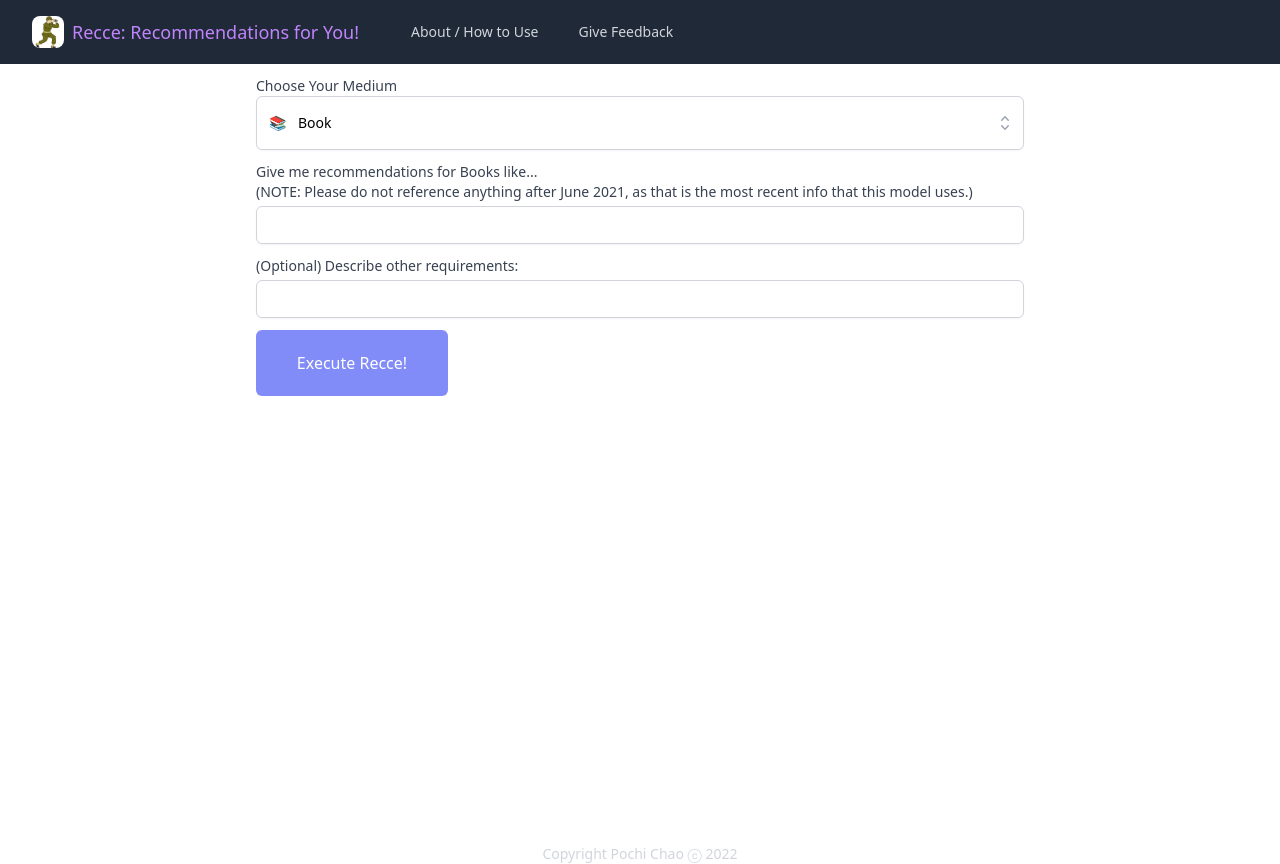
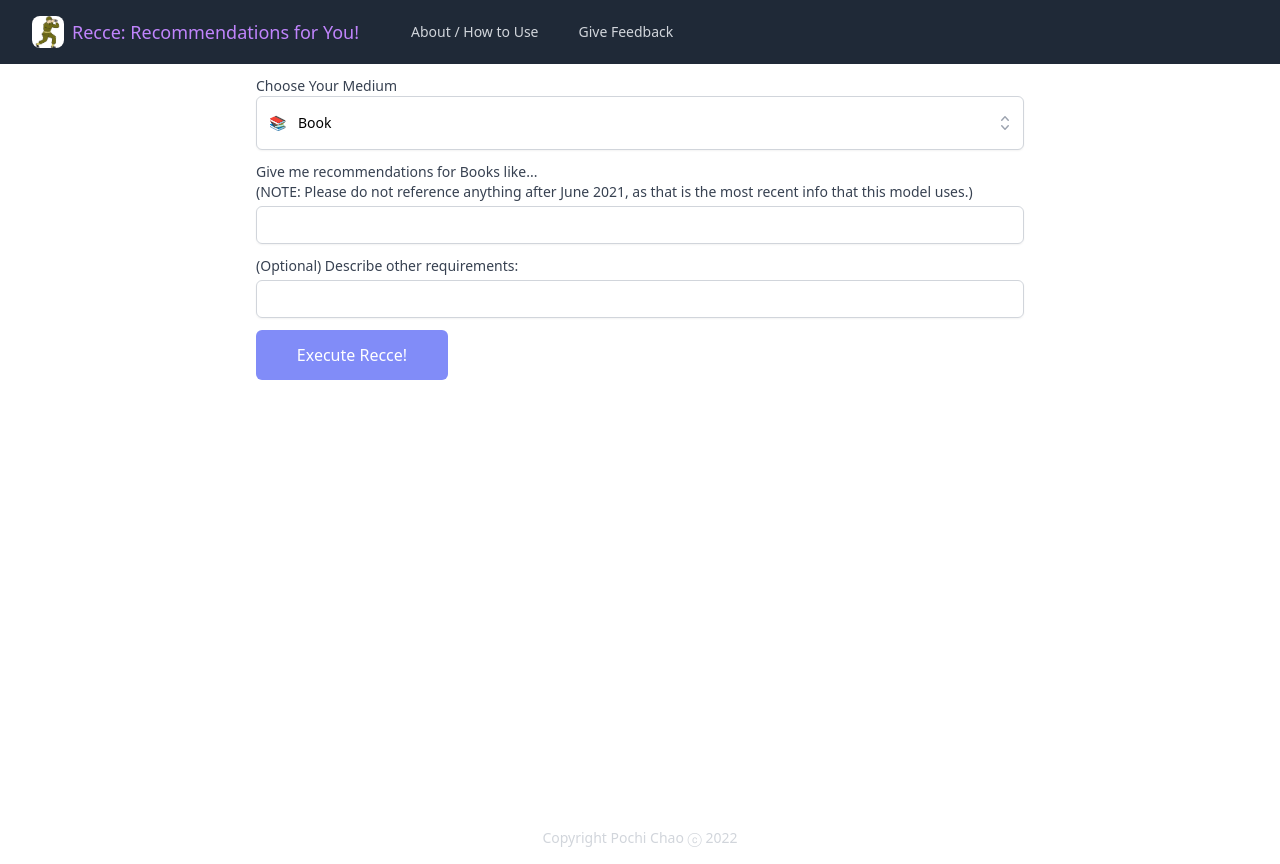
Before and after one commit to PochiChao/recce, a Next.js app: page / in a window 1280 px wide. Built offline with nearby package versions, Linux system fonts and the light colour scheme.

Commit message:
change padding on Execute Recce Button

```diff
--- a/src/pages/index.tsx
+++ b/src/pages/index.tsx
@@ -418,7 +418,7 @@ const Home: NextPage = () => {
           <div className="items-center justify-center pt-3">
             <button
               onClick={handleClick}
-              className="md:text-md flex w-1/4 items-center justify-center rounded-md border border-transparent bg-indigo-400 px-3 py-1 text-base font-medium text-white hover:bg-indigo-600 md:py-5 md:px-8"
+              className="md:text-md flex w-1/4 items-center justify-center rounded-md border border-transparent bg-indigo-400 px-5 py-3 text-base font-medium text-white hover:bg-indigo-600 md:py-3 md:px-5"
             >
               Execute Recce!
             </button>
```
